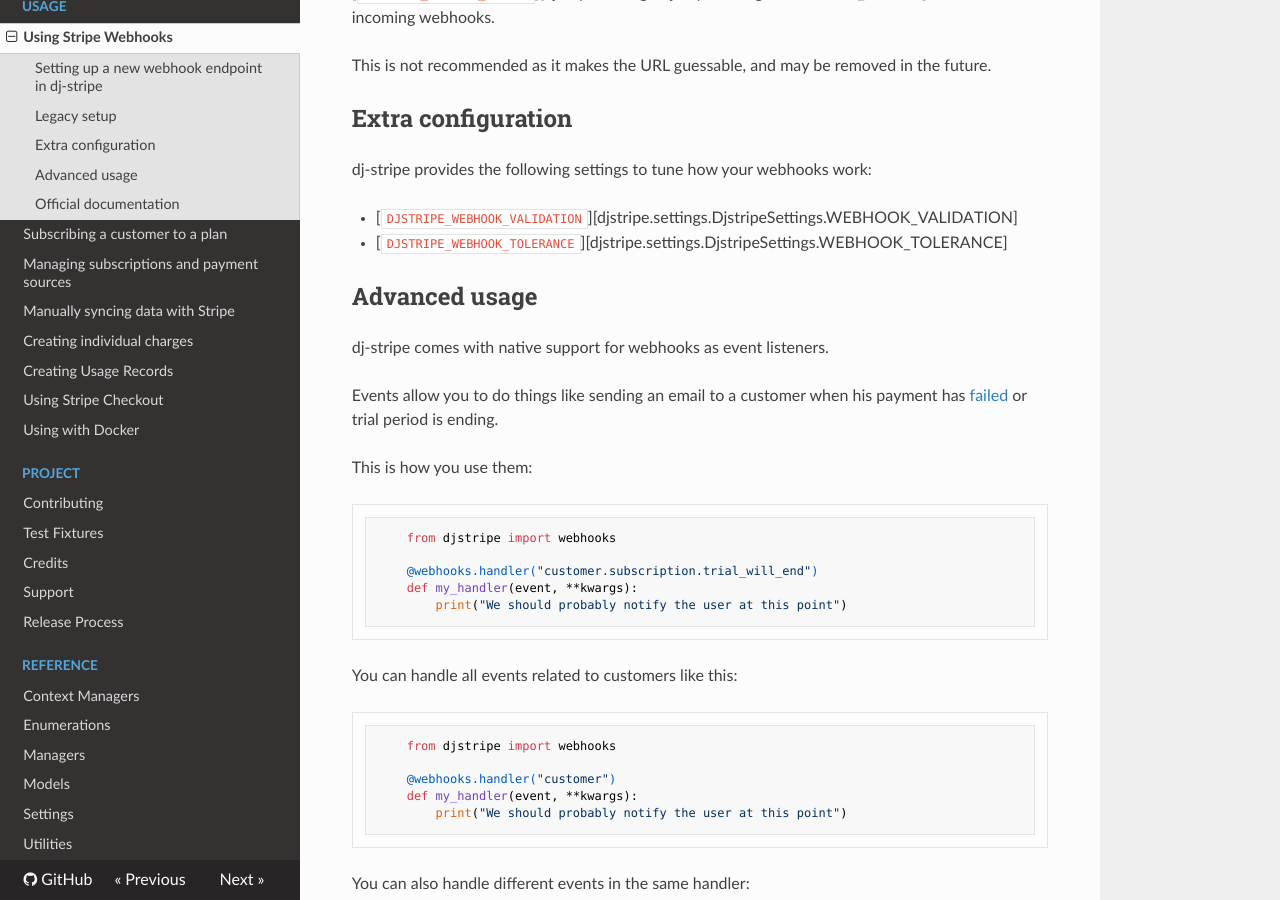
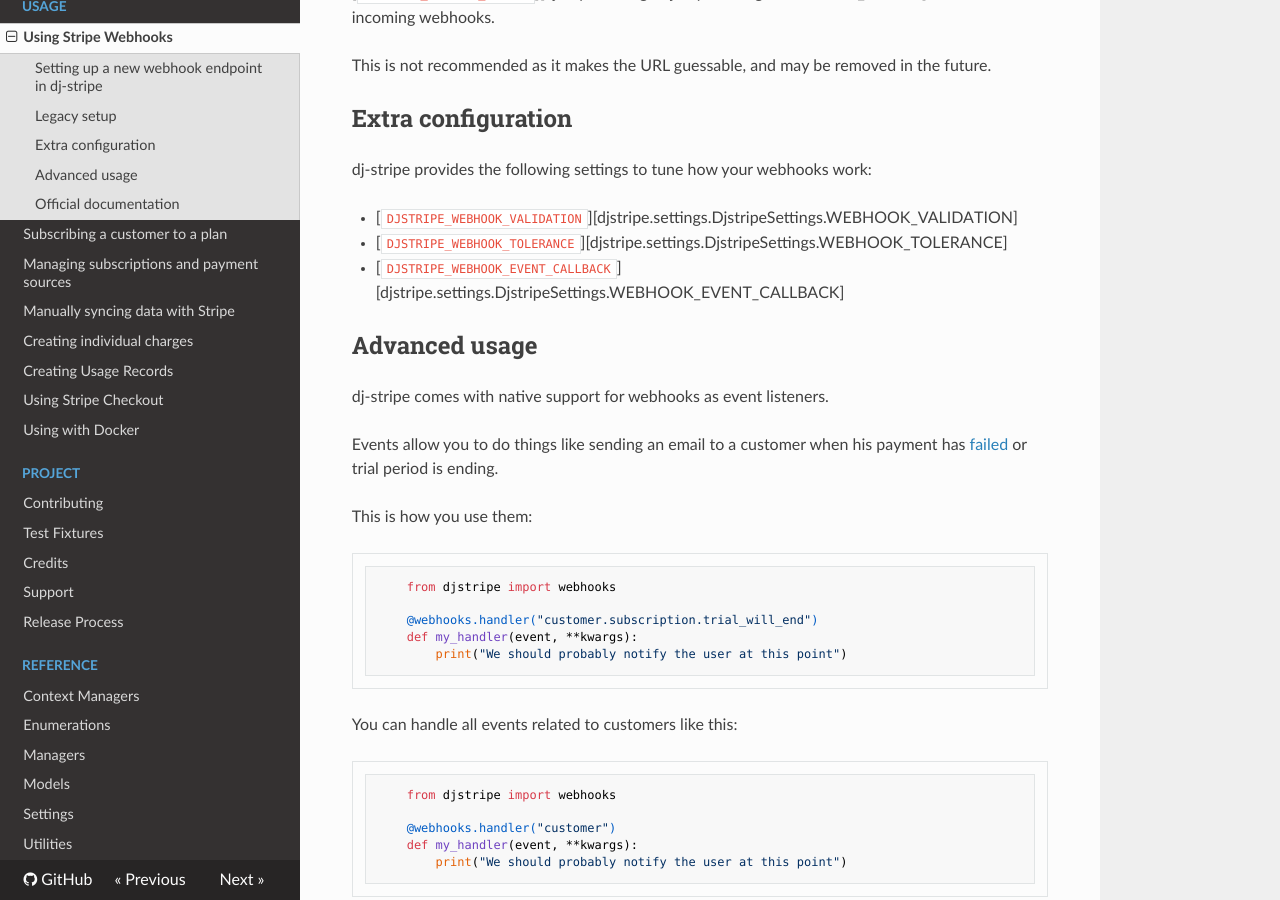
Before and after one commit to dj-stripe/dj-stripe, an MkDocs documentation site: the page built from docs/usage/webhooks.md, in a window 1280 px wide and 900 px high, scrolled down 749 px. Built offline with MkDocs 1.6.1, drawn with Linux system fonts in a browser that asks for light colours; nearby versions of some CDN libraries.

Commit message:
Fixed incorrect WEBHOOK_EVENT_CALLBACK setting name

```diff
--- a/docs/usage/webhooks.md
+++ b/docs/usage/webhooks.md
@@ -35,6 +35,7 @@
 
 -   [`DJSTRIPE_WEBHOOK_VALIDATION`][djstripe.settings.DjstripeSettings.WEBHOOK_VALIDATION]
 -   [`DJSTRIPE_WEBHOOK_TOLERANCE`][djstripe.settings.DjstripeSettings.WEBHOOK_TOLERANCE]
+-   [`DJSTRIPE_WEBHOOK_EVENT_CALLBACK`][djstripe.settings.DjstripeSettings.WEBHOOK_EVENT_CALLBACK]
 
 ## Advanced usage
 
```
